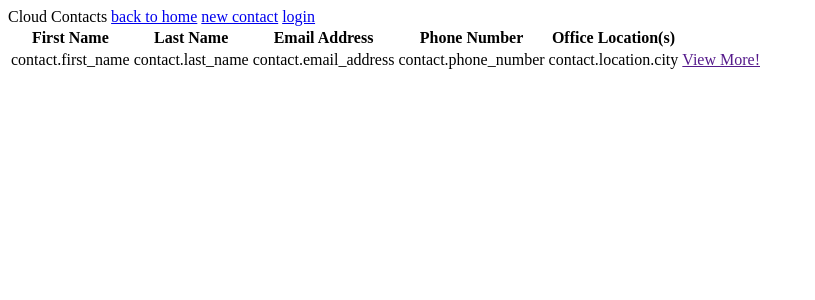
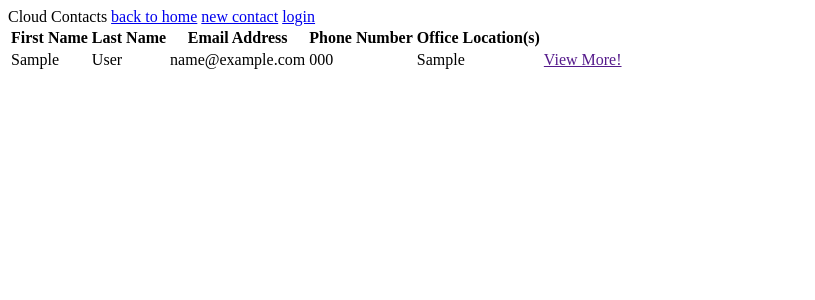
Before and after one commit to stevenj2019/QA_Flask_Project, a Flask app: page / in a window 1280 px wide. Shown: the top 300 px of the page, without its empty margins (0-815 px from the left). Run offline with Flask 2, Linux system fonts and the light colour scheme; tables that the repository leaves empty hold one stand-in row (values such as "Sample post").

Commit message:
discovered bug

```diff
--- a/application/templates/home.html
+++ b/application/templates/home.html
@@ -21,11 +21,11 @@
             </tr>
             {% for contact in contacts %}
                 <tr>
-                    <td>contact.first_name</a></td>
-                    <td>contact.last_name</td>
-                    <td>contact.email_address</td>
-                    <td>contact.phone_number</td>
-                    <td>contact.location.city</td>
+                    <td>{{contact.first_name}}</a></td>
+                    <td>{{contact.last_name}}</td>
+                    <td>{{contact.email_address}}</td>
+                    <td>{{contact.phone_number}}</td>
+                    <td>{{contact.location.city}}</td>
                     <td><a href="">View More!</a></td>
                 </tr>
             {% endfor %}
```
